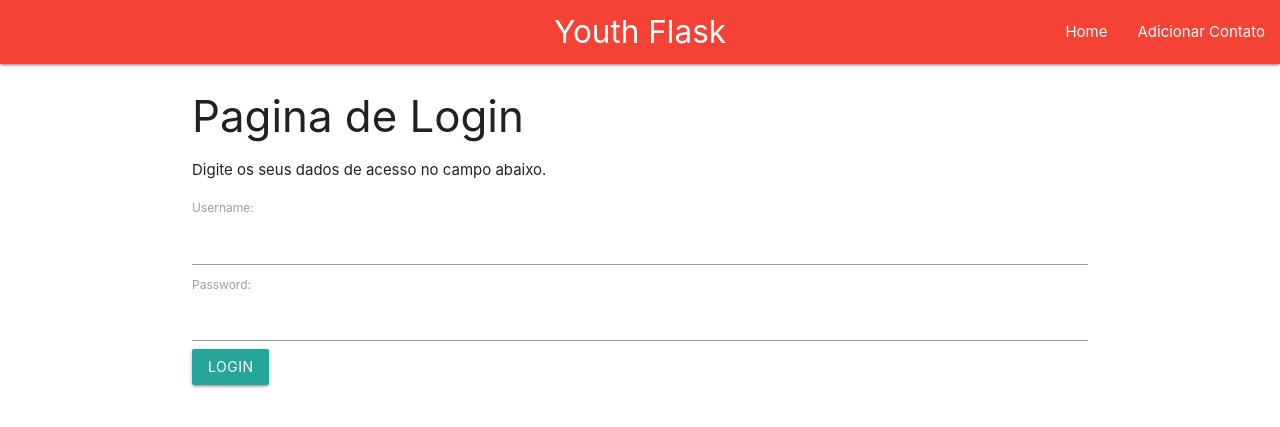
After one commit to techcompedro/projeto_sqlalchemy, a Flask app: page /login in a window 1280 px wide. The commit adds this page. Shown: the top 427 px of the page. Run offline with Flask 3, Linux system fonts and the light colour scheme.

Commit message:
sistema de login e senha

```diff
--- a/app.py
+++ b/app.py
@@ -1,23 +1,67 @@
-from flask import Flask, render_template, request, redirect
-from database import Contatos, session
+from flask import Flask, render_template, request, redirect, session as flask_session
+from database import Contatos, User, session
+from werkzeug.security import generate_password_hash, check_password_hash
+import os
 
 
 app = Flask(__name__)
+app.secret_key = os.urandom(24)
+
+@app.route('/register', methods=['GET','POST'])
+def register():
+    if  request.method == 'POST':
+        username = request.form['username']
+        password = request.form['password']
+        hashed_password = generate_password_hash(password)
+
+        novo_user = User(username=username, password=hashed_password)
+        session.add(novo_user)
+        session.commit()
+        return redirect('/login')
+    return render_template('register.html')
+
+
+@app.route('/login', methods=['GET','POST'])
+def login():
+    if request.method == 'POST':
+        username = request.form['username']
+        password = request.form['password']
+        user = session.query(User).filter_by(username=username).first()
+
+        if user and check_password_hash(user.password, password):
+            flask_session['user_id'] = user.id
+            return redirect('/')
+        else:
+            error = "login falhou! verifique suas credenciais ou"
+            register_link = "<a href='/register'>registre-se aqui</a>."
+            return render_template('login.html', error=error + register_link)
+
+    return render_template('login.html')
+
+
 
 @app.route('/')
 def index():
-    contatos = session.query(Contatos).all()
+    if 'user_id' not in flask_session:
+        return redirect('/login')
+
+    user_id = flask_session['user_id']
+    contatos = session.query(Contatos).filter_by(user_id=user_id).all()
     return render_template('index.html', contatos=contatos)
 
 
 @app.route('/salvar_contato', methods=['POST'])
 def salvar_contato():
+    if 'user_id' not in flask_session:
+        return redirect('/login')
+    user_id = flask_session['user_id']
     novo_contato = Contatos(
         nome = request.form['nome'],
         email = request.form['email'],
         celular = request.form['celular'],
         celular_alt = request.form.get('celular_alt', ''),
         tags = request.form['tags'],
+        user_id=user_id
     )
     session.add(novo_contato)
     session.commit()
--- a/templates/base.html
+++ b/templates/base.html
@@ -8,6 +8,7 @@
     <link href="https://fonts.googleapis.com/icon?family=Material+Icons" rel="stylesheet">
 </head>
 <body>
+
     <nav class="red">
         <div class="nav-wrapper">
             <a href="#" class="brand-logo center">Youth Flask</a>
@@ -30,5 +31,6 @@
             var instances = M.Modal.init(elems);
         });
     </script>
+
 </body>
 </htm
--- /dev/null
+++ b/templates/login.html
@@ -0,0 +1,21 @@
+{% extends 'base.html' %}
+{% block content %}
+
+
+
+<h3>Pagina de Login</h3>
+{% if error %}
+    <p style="color: red;">{{ error|safe }}</p>
+{% endif %}
+<p>Digite os seus dados de acesso no campo abaixo.</p>
+<div class="text-center">
+<form method="POST">
+    <label for="username">Username:</label>
+    <input type="text" id="username" name="username"  required><br>
+    <label for="password">Password:</label>
+    <input type="password" id="password" name="password"  required><br>
+    <button type="submit" class="btn btn-outline-danger">Login</button>
+</form>
+
+  </div>
+{% endblock %}
```
Also changed, not shown: database.py (+16 -3 lines), templates/register.html (added, +22 -0 lines), contatos.db.
